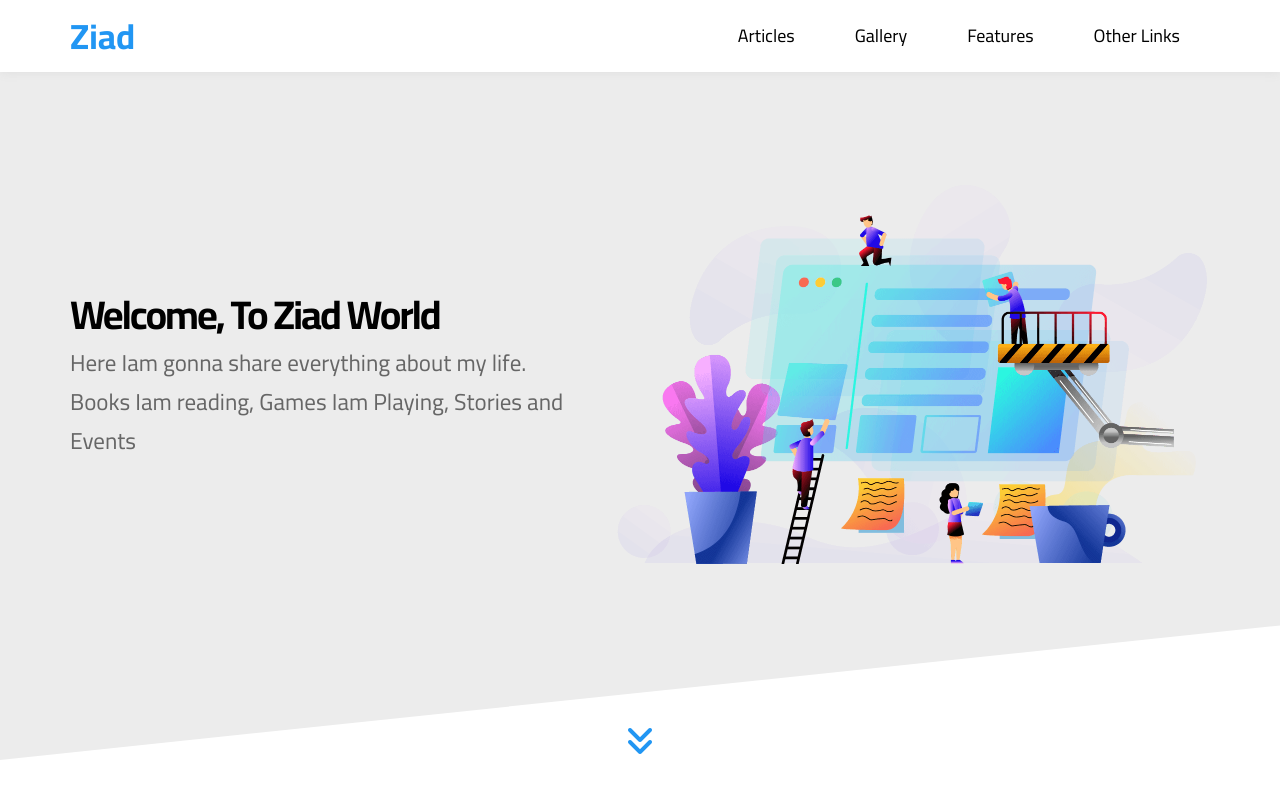
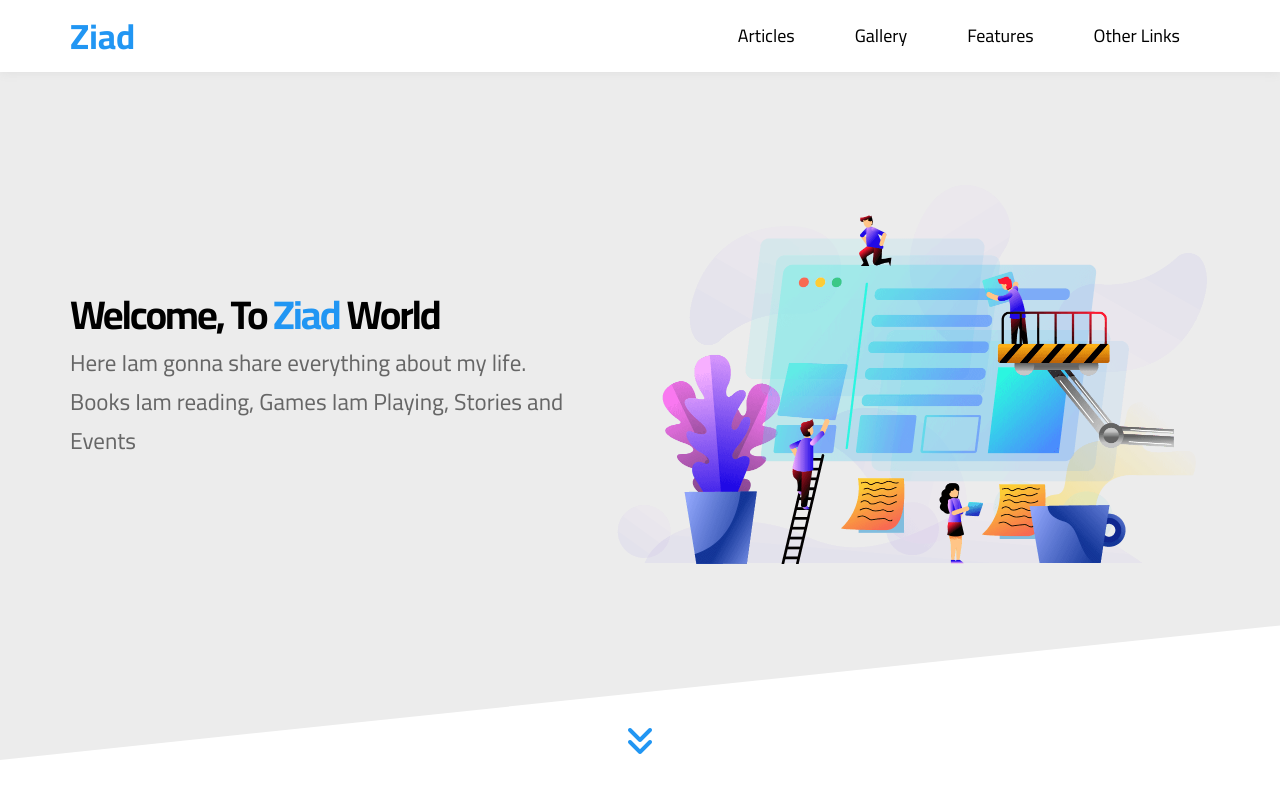
Before and after one commit to ziad-elshihy/Templet-3, a plain HTML site: page index.html in a window 1280 px wide. Shown: the top 800 px of the page. Drawn offline with nearby package versions, Linux system fonts and the light colour scheme; files whose address does not match are found by name.

Commit message:
Last Update

```diff
--- a/css/style.css
+++ b/css/style.css
@@ -370,7 +370,10 @@ ul {
       font-size: 18px;
    }
 }
-
+.landing .text span {
+   display: inline-block;
+   color: var(--main-color);
+}
 .landing .image img {
    position: relative;
    width: 600px;
--- a/index.html
+++ b/index.html
@@ -81,7 +81,7 @@
    <section class="landing">
       <div class="container">
          <div class="text">
-            <h1>Welcome, To Ziad World</h1>
+            <h1>Welcome, To <span class="animate__animated animate__backInDown">Ziad</span> World</h1>
             <p>Here Iam gonna share everything about my life. Books Iam reading, Games Iam Playing, Stories and Events
             </p>
          </div>
```
